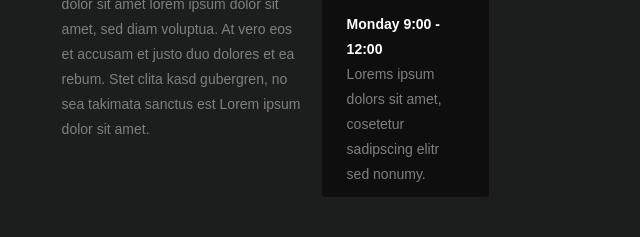
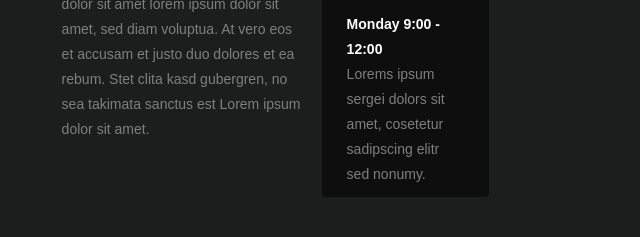
Before and after one commit to SergeiTrush/EaglesTroop, a website: page app/index.html in a window 1280 px wide. Shown: the part 1990-2227 px from the top of the page, 640-1280 px from the left. Drawn offline with nearby package versions, Linux system fonts and the light colour scheme; files that its build step writes are made by us from their sources; a web font is replaced by a local one.

Commit message:
commit in lorem

```diff
--- a/app/index.html
+++ b/app/index.html
@@ -105,7 +105,7 @@
 								<div class="content-meeting__title">Troop # 345 Meetings</div>
 								<img src="images/foto_4.jpg" alt="Picture" class="content-meeting__img">
 								<div class="content-meeting__data">Monday 9:00 - 12:00</div>
-								<div class="content-meeting__text">Lorems ipsum dolors sit amet, cosetetur sadipscing elitr sed nonumy.
+								<div class="content-meeting__text">Lorems ipsum sergei dolors sit amet, cosetetur sadipscing elitr sed nonumy.
 								</div>
 							</div>
 						</div>
```
